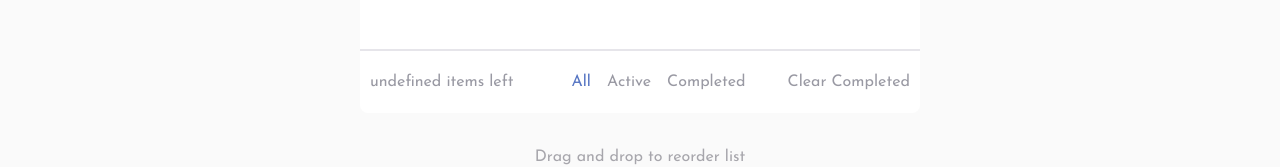
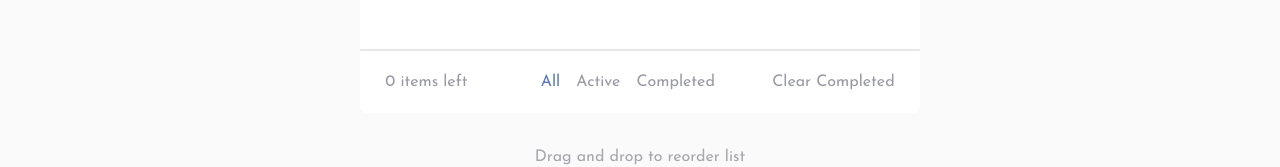
Before and after one commit to GaMeSDST/todo-app, a Next.js app: page / in a window 1280 px wide. Shown: the part 622-789 px from the top of the page. Built offline with nearby package versions, Linux system fonts and the light colour scheme.

Commit message:
README Update.

```diff
--- a/src/app/TodoFooter.js
+++ b/src/app/TodoFooter.js
@@ -7,7 +7,6 @@ function clearCompleted() {
         localStorage.setItem("todos", JSON.stringify(JSON.parse(localStorage.getItem("todos")).filter((item) => item[1] == false)));
 }
 export default function TodoFooter({ setFilter, setRender, filter }) {
-    console.log("footer");
     const [todos, setTodos] = useState();
     useEffect(() => {
         let value = JSON.parse(localStorage.getItem("todos"));
@@ -19,7 +18,7 @@ export default function TodoFooter({ setFilter, setRender, filter }) {
     return (
         <>
             <div className="transition-all max-[650px]:justify-between max-[650px]:px-6 flex flex-row justify-evenly items-center border-t-2 text-[#9999a3] dark:text-[#60627b] border-[#e6e5ea] dark:border-[#37394e] w-[100%] h-[4rem]">
-                <div>{`${todos} items left`}</div>
+                <div>{`${todos == undefined ? 0 : todos} items left`}</div>
                 <div className="max-[650px]:hidden flex flex-row mr-8 ml-12">
                     <button
                         onClick={() => setFilter("All")}
--- a/src/app/Todos.js
+++ b/src/app/Todos.js
@@ -3,7 +3,6 @@ import { useEffect, useState } from "react";
 import Todo from "./Todo.js";
 
 export default function Todos({ setRender, filter }) {
-    console.log("todos");
     const [todos, setTodos] = useState();
     let hope;
     useEffect(() => {
```
Also changed, not shown: 1 other file (tests, documents, lock files or other folders).
